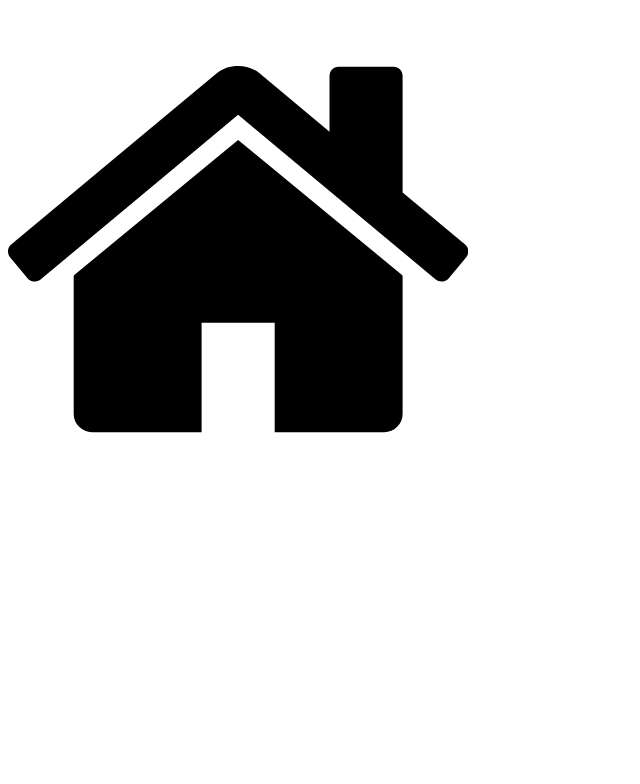
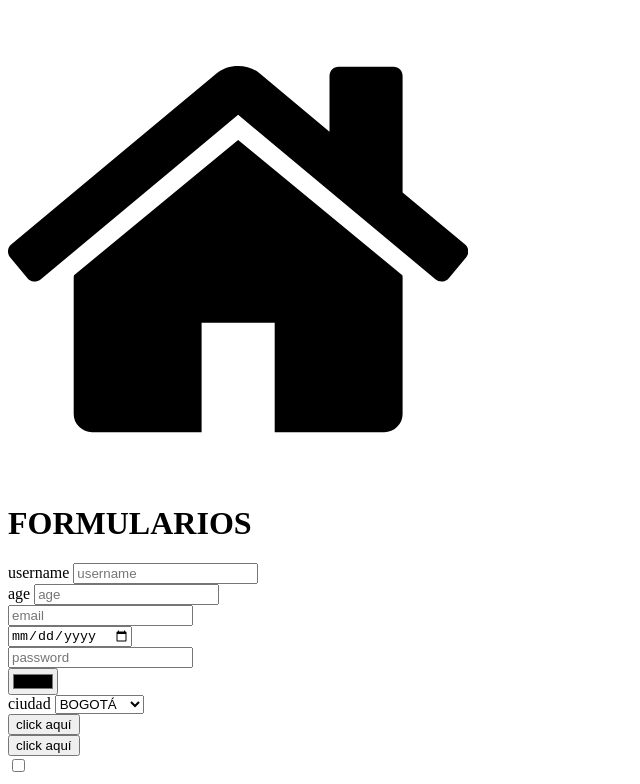
Before and after one commit to alucardkiba1/project-2, a plain HTML site: page index.html in a window 1280 px wide. Shown: the part 1880-2664 px from the top of the page, without its empty margins (0-640 px from the left). Before the commit the page ends 2371 px from the top, so only its background shows below. Drawn offline with Linux system fonts and the light colour scheme.

Commit message:
agregar formularios

```diff
--- a/index.html
+++ b/index.html
@@ -84,6 +84,7 @@
         <figcaption><h1>paisaje en familia</h1></figcaption>
     </figure>
 
+
     <svg version="1.1" id="Capa_1" xmlns="http://www.w3.org/2000/svg" xmlns:xlink="http://www.w3.org/1999/xlink" x="0px" y="0px"
     width="460.298px" height="460.297px" viewBox="0 0 460.298 460.297" style="enable-background:new 0 0 460.298 460.297;"
     xml:space="preserve">
@@ -132,6 +133,50 @@
 <g>
 </g>
 </svg>
+<H1>FORMULARIOS</H1>
+
+<form action="">
+    <label>
+        username
+    <input type="text" name="username" placeholder="username" required>
+</label>
+    <br>
+    <label for="age">age</label>
+    <input type="number" name="edad" id="age" placeholder="age" required>
+    <br>
+    <input type="email" name="email" placeholder="email" required>
+    <br>
+    <input type="date" name="date" placeholder="date"required>
+    <br>
+    <input type="password" name="password" placeholder="password"required>
+    <br>
+    <input type="color" name="color">
+    <br>
+    <label>
+        ciudad
+<select name="ciudad">
+    <option value="BOGOTA">BOGOTÁ</option>
+    <option value="MEDELLIN">MEDELLIN</option>
+    <option value="CALI">CALI</option>
+</select>
+</label>
+
+
+
+
+
+
+
+
+    <br>
+    <button>click aquí</button>
+    <br>
+    <input type="button" value="click aquí">
+    <br>
+    <input type="checkbox" name="">
+    <br>
+
+</form>
 
 
 
```
